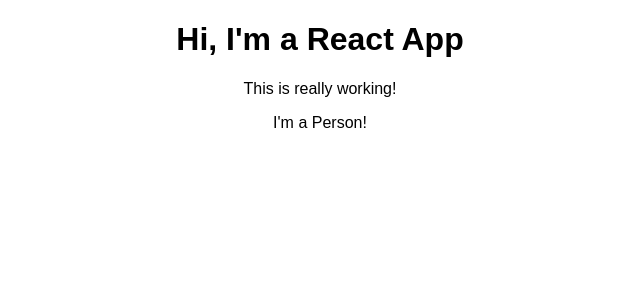
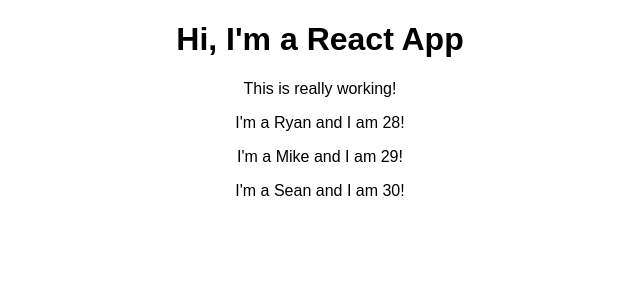
Before and after one commit to ryanjanelli/ReactCompleteGuide, a React (Create React App) app in the folder react-complete-guide/: page / in a window 1280 px wide. Shown: the top 300 px of the page, without its empty margins (320-960 px from the left). Built offline with nearby package versions, Linux system fonts and the light colour scheme.

Commit message:
set up Person component to accept props

```diff
--- a/react-complete-guide/src/App.js
+++ b/react-complete-guide/src/App.js
@@ -8,7 +8,9 @@
       <div className="App">
         <h1>Hi, I'm a React App</h1>
         <p>This is really working!</p>
-        <Person />
+        <Person name="Ryan" age="28"/>
+        <Person name="Mike" age="29"> My Hobbies: Rock Climbing</Person>
+        <Person name="Sean" age="30"/>
       </div>
     );
     // the below code is equivalent to the above code. Clearly less efficient.
--- a/react-complete-guide/src/Person/Person.js
+++ b/react-complete-guide/src/Person/Person.js
@@ -1,7 +1,11 @@
 import React from 'react';
 
-const person = () => {
-    return <p>I'm a Person!</p>
-}
+const person = props => {
+  return (
+    <p>
+      I'm a {props.name} and I am {props.age}!
+    </p>
+  );
+};
 
 export default person;
```
